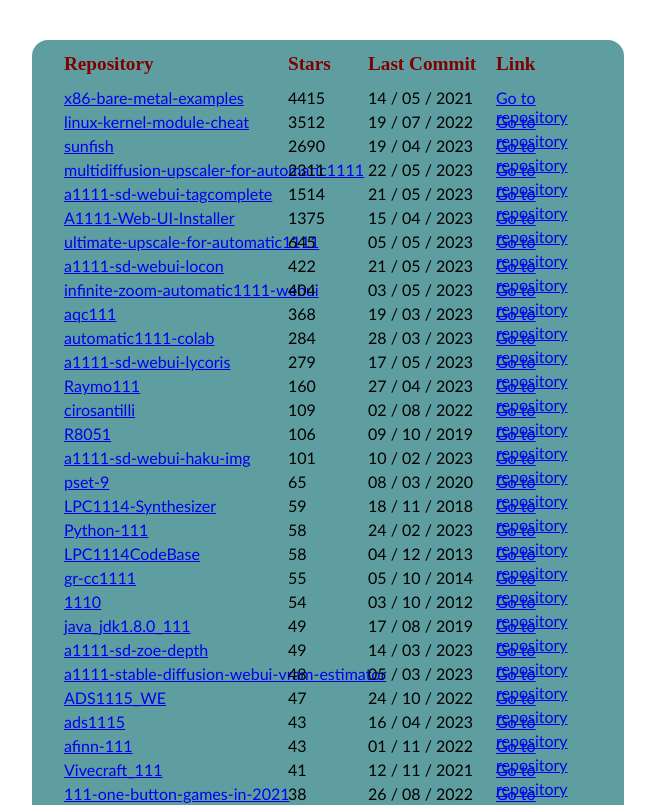
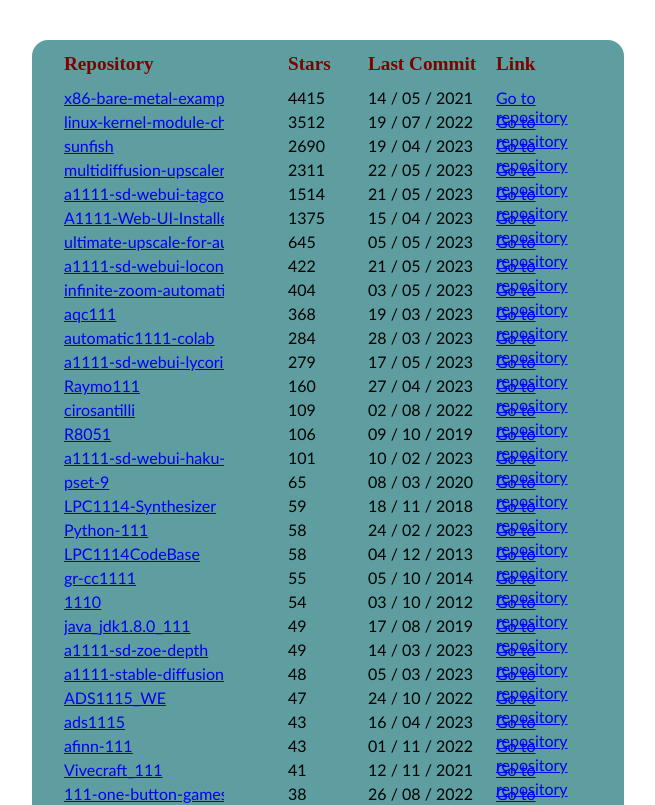
Before and after one commit to uchenick55/github-repository-search, a React (Create React App) app: page / in a window 1280 px wide. Shown: the top 805 px of the page, without its empty margins (312-967 px from the left). Built offline with nearby package versions, Linux system fonts and the light colour scheme.

Commit message:
совместимость типов моих репозиториев и поисковых запросов

```diff
--- a/src/components/Github/RenderRepositories.module.css
+++ b/src/components/Github/RenderRepositories.module.css
@@ -30,6 +30,9 @@
 .RepositoryItemName,
 .RepositoryItemNameHeader {
     left: 1rem;
+    max-width: 10rem;
+    overflow: hidden; /*все что длиннее - обрезаем*/
+    white-space: nowrap; /*отмена переноса тектса*/
 }
 
 .RepositoryItemStars,
--- a/src/components/Github/RenderRepositories.tsx
+++ b/src/components/Github/RenderRepositories.tsx
@@ -21,6 +21,7 @@ const RenderRepositories: React.FC<RenderRepositoriesType> = ({MyRepositoriesDat
         {SearchResultData.map(m=>{
             return <RepositoryItem
                 key = {m.id} RepositoryName = {m.name} stars = {m.stargazers.totalCount}
+                // @ts-ignore
                 LastCommit={
                     m.defaultBranchRef &&
                     m.defaultBranchRef.target.committedDate}
--- a/src/components/Github/RepositoryItem.tsx
+++ b/src/components/Github/RepositoryItem.tsx
@@ -4,11 +4,11 @@ import GetDate, {DataReturn2Type} from "../common/GetDate";
 import {NavLink} from "react-router-dom";
 
 type RepositoryItemType = {
-    RepositoryName:string
+    RepositoryName:string | null
     stars: number
     LastCommit:string | null
-    Link: string
-    id: string
+    Link: string | null | undefined
+    id: string | null
 }
 const RepositoryItem:React.FC<RepositoryItemType> = ({RepositoryName, stars, LastCommit, Link, id})=>{
     const LocalDate:DataReturn2Type = GetDate(LastCommit? LastCommit:"")
@@ -19,7 +19,7 @@ const RepositoryItem:React.FC<RepositoryItemType> = ({RepositoryName, stars, Las
         <div className={с.RepositoryItemStars + " " + с.PosAbs} >{stars}</div> {/*количество звезд*/}
         <div className={с.RepositoryItemLastCommit+ " " + с.PosAbs}>
             {LocalDate.Day} / {LocalDate.Month} / {LocalDate.Year} </div> {/*время последнего коммита*/}
-        <a className={с.RepositoryItemLink+ " " + с.PosAbs} href={Link} >Go to repository</a> {/*ссылка на репозиторий*/}
+        <a className={с.RepositoryItemLink+ " " + с.PosAbs} href={Link?Link:""} >Go to repository</a> {/*ссылка на репозиторий*/}
     </div>
 }
 export default RepositoryItem
```
